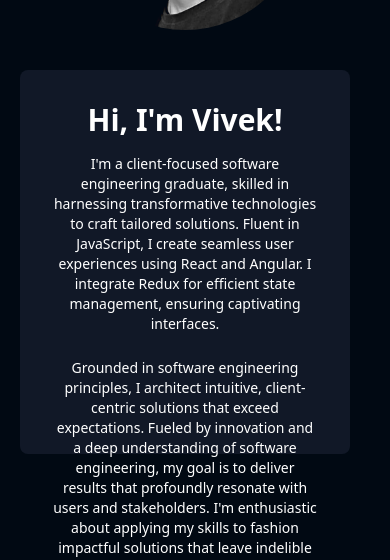
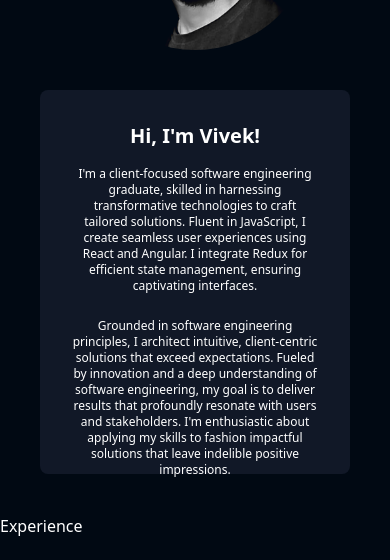
Before and after one commit to Vivek1821/Portfolio, a React (Vite) app: page / in a window 390 px wide. Shown: the part 822-1382 px from the top of the page. After the commit the page ends 1360 px from the top, so only its background shows below. Built offline with nearby package versions, Linux system fonts and the light colour scheme.

Commit message:
commit 3

```diff
--- a/src/App.jsx
+++ b/src/App.jsx
@@ -4,6 +4,7 @@ import Hero from "./Components/Hero";
 import Sidebar from "./Components/Sidebar";
 import Work from "./Components/Work";
 import About from "./Components/About";
+import Experience from "./Components/Experience";
 
 function App() {
   return (
@@ -17,6 +18,7 @@ function App() {
           <Hero />
           <Work />
           <About />
+          <Experience />
         </div>
         <div
           className="w-full
--- a/src/Components/About.jsx
+++ b/src/Components/About.jsx
@@ -3,22 +3,22 @@ import vivek from "../assets/vivek.jpg";
 
 const About = () => {
   return (
-    <div className="flex flex-col md:flex-row items-center text-white m-5 mr-10 mb-10  ">
+    <div className="flex flex-col md:flex-row items-center text-white m-10 mr-10">
       <img
         src={vivek}
         alt="Vivek"
         className="hero-image w-60 mb-10 md:h-52 md:w-72 lg:w-80 rounded-full object-cover "
       />
-      <div className="about-text max-h-96  bg-gray-900 rounded-lg p-8 mb-10  whitespace-pre-line md:ml-8 text-center md:text-left">
-        <h2 className="text-3xl font-bold mb-4">Hi, I'm Vivek!</h2>
-        <p className="text-sm  mb-6">
+      <div className="about-text max-h-96  bg-gray-900 rounded-lg p-8   whitespace-pre-line md:ml-8 text-center md:text-left">
+        <h2 className="text-xl md:text-3xl font-bold mb-4">Hi, I'm Vivek!</h2>
+        <p className="text-xs md:text-sm  mb-6">
           I'm a client-focused software engineering graduate, skilled in
           harnessing transformative technologies to craft tailored solutions.
           Fluent in JavaScript, I create seamless user experiences using React
           and Angular. I integrate Redux for efficient state management,
           ensuring captivating interfaces.
         </p>
-        <p className="text-sm ">
+        <p className="text-xs md:text-sm ">
           Grounded in software engineering principles, I architect intuitive,
           client-centric solutions that exceed expectations. Fueled by
           innovation and a deep understanding of software engineering, my goal
--- /dev/null
+++ b/src/Components/Experience.jsx
@@ -0,0 +1,7 @@
+import React from "react";
+
+const Experience = () => {
+  return <div className="text-white">Experience</div>;
+};
+
+export default Experience;
```
Also changed, not shown: src/Components/Education.jsx (deleted).
